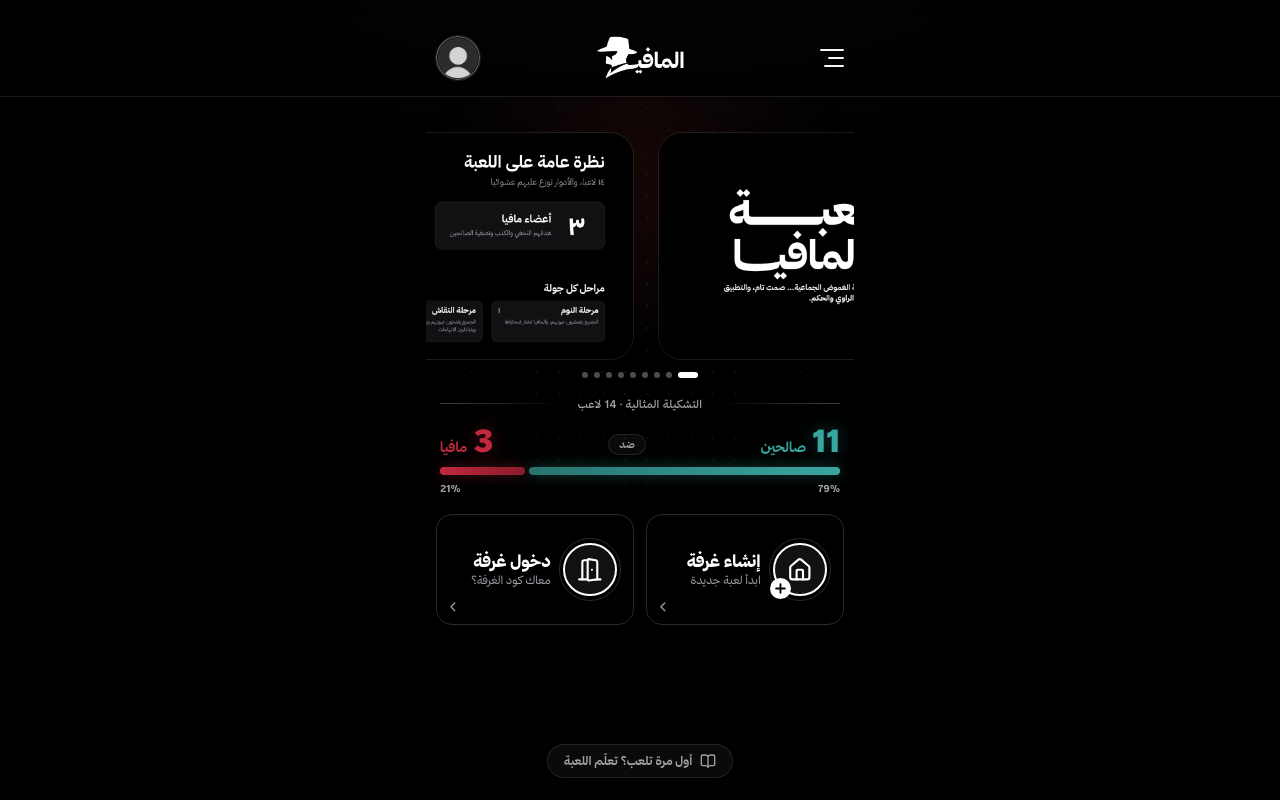
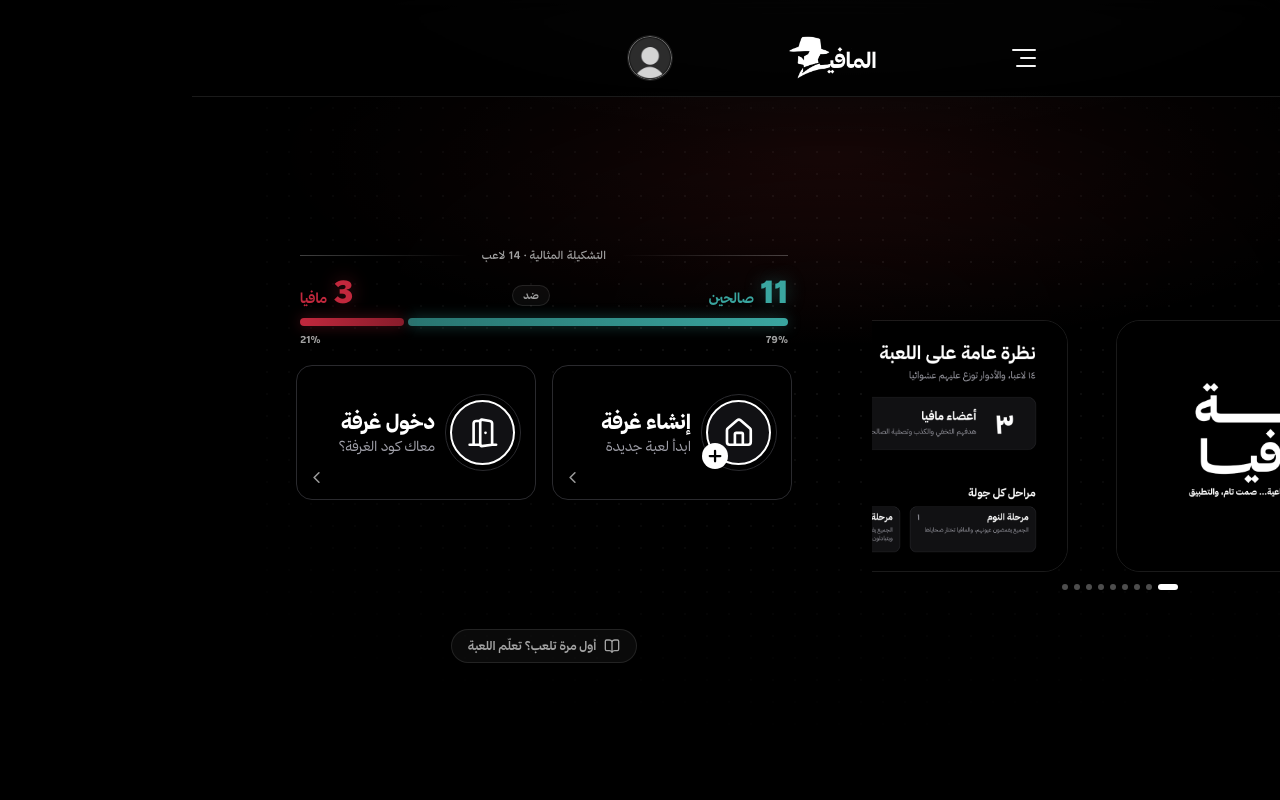
Before and after one commit to mafia-game-eg/mafia-web-app, a Next.js app: page / in a window 1280 px wide. Built offline with nearby package versions, Linux system fonts and the light colour scheme; no server answers.

Commit message:
fix: generate prisma client on build

```diff
--- a/src/app/HomeClient.tsx
+++ b/src/app/HomeClient.tsx
@@ -27,6 +27,8 @@ const phases = [
   { title: "النهار", desc: "نقاش واتهامات", icon: Sun },
   { title: "التصويت", desc: "إعدام مشتبه", icon: Vote },
 ];
+
+const GAP = "gap-[clamp(10px,2.2dvh,20px)]";
 
 export default function HomeClient() {
   const router = useRouter();
@@ -59,18 +61,32 @@ export default function HomeClient() {
 
   return (
     <>
-      {/* منع السكرول في الصفحة الرئيسية بس */}
       <style>{`
+        /* من غير سكرول في الصفحة الرئيسية (لما الشاشة طولها كفاية) */
+        @media (min-height: 561px) {
           html:has(.mf-home), body:has(.mf-home) {
             height: 100%;
             overflow: hidden;
             overscroll-behavior: none;
           }
+        }
+        /* شاشة قصيرة جدًا (موبايل أفقي مثلًا): نسمح بالسكرول عشان مفيش حاجة تتقصّ */
+        @media (max-height: 560px) {
+          .mf-home {
+            height: auto !important;
+            min-height: calc(100dvh - 5rem);
+            overflow: visible !important;
+          }
+        }
+        /* شريط الدورة بيختفي في الموبايل/التابلت القصير بس */
+        @media (max-height: 700px) and (max-width: 1023px) {
+          .mf-phases { display: none; }
+        }
       `}</style>
 
       <Navbar onOpenHowTo={() => setShowHowTo(true)} onProfileChange={() => {}} />
       <main
-        className="mf-home relative isolate mx-auto flex h-[calc(100dvh-5rem)] max-w-md flex-col justify-center gap-[clamp(10px,2.2dvh,20px)] overflow-hidden px-5 pb-[calc(1rem+env(safe-area-inset-bottom,0px))] pt-3"
+        className={`mf-home relative isolate mx-auto flex h-[calc(100dvh-5rem)] w-full max-w-md flex-col justify-center overflow-hidden px-5 pb-[calc(1rem+env(safe-area-inset-bottom,0px))] pt-3 md:max-w-xl md:px-8 lg:max-w-5xl lg:px-10 xl:max-w-6xl ${GAP}`}
         dir="rtl"
       >
         {/* خلفية: شبكة نقط + توهّج خفيف أحمر */}
@@ -91,7 +107,7 @@ export default function HomeClient() {
         {activeRoom && (
           <button
             onClick={() => router.push(`/room/${activeRoom.roomCode}`)}
-            className="flex animate-fade-in-up items-center justify-between gap-3 rounded-2xl border border-white/10 bg-[var(--bg-1)] px-4 py-3 text-right shadow-sm transition-all duration-200 hover:-translate-y-0.5 active:scale-[0.98]"
+            className="flex w-full animate-fade-in-up items-center justify-between gap-3 self-center rounded-2xl border border-white/10 bg-[var(--bg-1)] px-4 py-3 text-right shadow-sm transition-all duration-200 hover:-translate-y-0.5 focus-visible:outline-none focus-visible:ring-2 focus-visible:ring-white/40 active:scale-[0.98] lg:max-w-md"
           >
             <span className="flex items-center gap-3">
               <span className="relative flex h-2.5 w-2.5">
@@ -114,19 +130,22 @@ export default function HomeClient() {
           </button>
         )}
 
+        {/* موبايل/تابلت: عمود واحد — لابتوب/تابلت أفقي: عمودين (الكاروسيل | باقي المحتوى) */}
+        <div className={`grid grid-cols-1 lg:grid-cols-2 lg:items-center lg:gap-14 xl:gap-20 ${GAP}`}>
           <div className="animate-fade-in-up text-center">
             <h1 className="sr-only">المافيا</h1>
             {/* الهامش السالب يخلي الكاروسيل يطلع بنفس عرض الخط اللي تحته */}
-          <div className="-mx-2.5">
+            <div className="-mx-2.5 lg:mx-0">
               <HeroCarousel />
             </div>
           </div>
 
+          <div className={`flex flex-col ${GAP}`}>
             <div className="animate-fade-in-up">
               <TeamSplit town={11} mafia={3} label="التشكيلة المثالية · 14 لاعب" />
             </div>
 
-        <div className="grid animate-fade-in-up grid-cols-2 gap-3">
+            <div className="grid animate-fade-in-up grid-cols-2 gap-3 md:gap-4">
               <ImageButton
                 title="إنشاء غرفة"
                 subtitle="ابدأ لعبة جديدة"
@@ -142,9 +161,9 @@ export default function HomeClient() {
               />
             </div>
 
-        {/* دورة اللعبة (بتختفي في الشاشات القصيرة عشان مفيش سكرول) */}
+            {/* دورة اللعبة */}
             <div
-          className="animate-fade-in-up rounded-2xl border border-white/10 bg-white/[0.03] px-3 py-2.5 [@media(max-height:700px)]:hidden"
+              className="mf-phases animate-fade-in-up rounded-2xl border border-white/10 bg-white/[0.03] px-3 py-2.5 md:px-5 md:py-3"
               aria-label="دورة اللعبة"
             >
               <ol className="flex items-center justify-between">
@@ -153,11 +172,13 @@ export default function HomeClient() {
                   return (
                     <li key={p.title} className="flex flex-1 items-center">
                       <div className="flex flex-1 flex-col items-center gap-1 text-center">
-                    <span className="flex h-8 w-8 items-center justify-center rounded-full border border-white/10 bg-white/[0.06] text-white">
-                      <Icon className="h-4 w-4" strokeWidth={2} />
+                        <span className="flex h-8 w-8 items-center justify-center rounded-full border border-white/10 bg-white/[0.06] text-white md:h-9 md:w-9">
+                          <Icon className="h-4 w-4 md:h-[18px] md:w-[18px]" strokeWidth={2} />
                         </span>
-                    <span className="text-[12px] font-bold leading-none">{p.title}</span>
-                    <span className="text-[10px] leading-none text-[var(--text-1)]">
+                        <span className="text-[12px] font-bold leading-none md:text-[13px]">
+                          {p.title}
+                        </span>
+                        <span className="text-[10px] leading-none text-[var(--text-1)] md:text-[11px]">
                           {p.desc}
                         </span>
                       </div>
@@ -177,11 +198,13 @@ export default function HomeClient() {
             {/* زرار شرح اللعبة */}
             <button
               onClick={() => setShowHowTo(true)}
-          className="mx-auto flex animate-fade-in-up items-center gap-2 rounded-full border border-white/10 bg-white/[0.04] px-4 py-2 text-xs font-semibold text-[var(--text-1)] transition-all duration-200 hover:bg-white/[0.08] active:scale-95"
+              className="mx-auto flex animate-fade-in-up items-center gap-2 rounded-full border border-white/10 bg-white/[0.04] px-4 py-2 text-xs font-semibold text-[var(--text-1)] transition-all duration-200 hover:bg-white/[0.08] focus-visible:outline-none focus-visible:ring-2 focus-visible:ring-white/40 active:scale-95"
             >
               <BookOpen className="h-4 w-4" strokeWidth={2} />
               أول مرة تلعب؟ تعلّم اللعبة
             </button>
+          </div>
+        </div>
 
         {showHowTo && <HowToPlayModal onClose={() => setShowHowTo(false)} />}
       </main>
```
Lines whose indentation alone changed are shown as unchanged.
